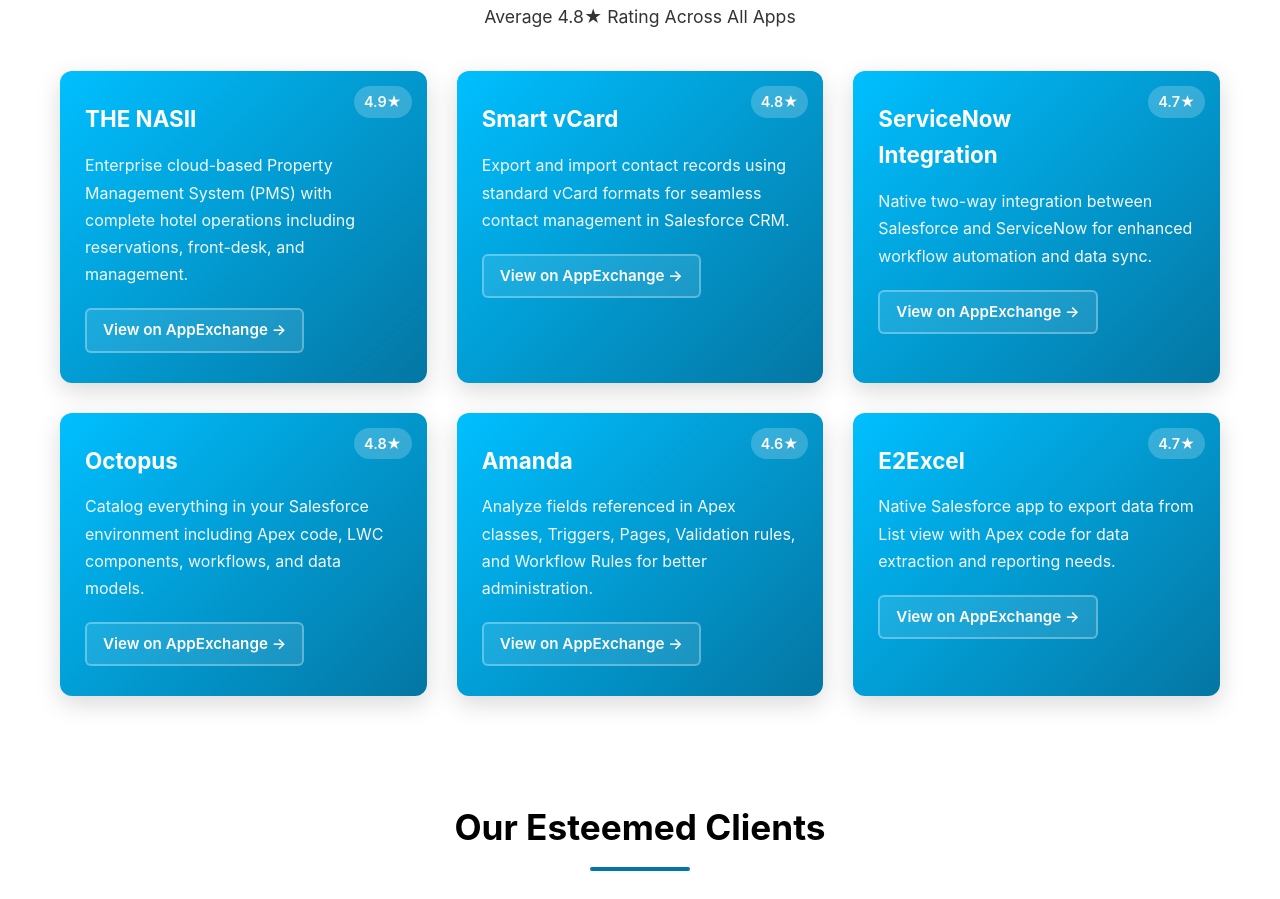
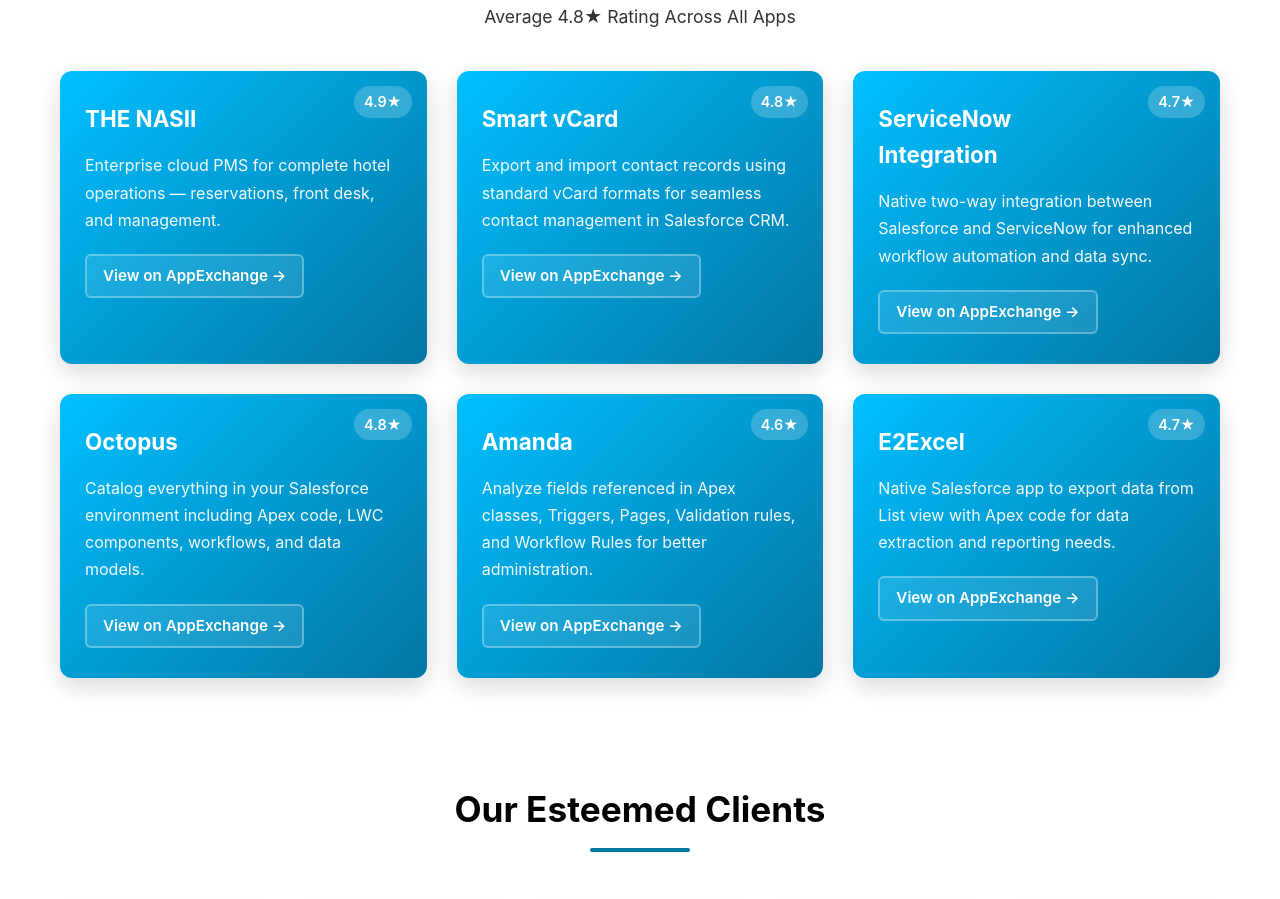
Before and after one commit to vinayshama-codes/seo-optimized-page, a plain HTML site: page index.html in a window 1280 px wide. Shown: the part 2265-3164 px from the top of the page. Drawn offline with Linux system fonts and the light colour scheme.

Commit message:
changed text

```diff
--- a/index.html
+++ b/index.html
@@ -1017,7 +1017,7 @@
                 <div class="app-card">
                     <div class="app-rating">4.9★</div>
                     <h3 class="app-title">THE NASII</h3>
-                    <p class="app-description">Enterprise cloud-based Property Management System (PMS) with complete hotel operations including reservations, front-desk, and management.</p>
+                    <p class="app-description">Enterprise cloud PMS for complete hotel operations — reservations, front desk, and management.</p>
                     <a href="https://appexchange.salesforce.com/appxListingDetail?listingId=a0N3000000B5kmqEAB" class="app-link" target="_blank" rel="noopener nofollow">View on AppExchange →</a>
                 </div>
                 <div class="app-card">
```
